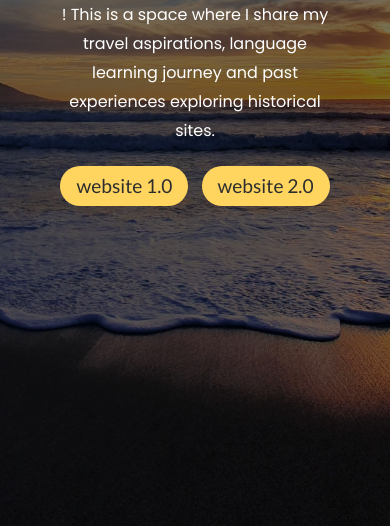
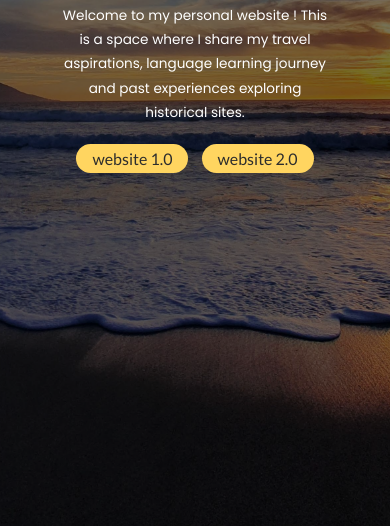
Before and after one commit to mokhelek/websites-landing-page, a plain HTML site: page index.html in a window 390 px wide. Shown: the part 318-844 px from the top of the page. Drawn offline with nearby package versions, Linux system fonts and the light colour scheme.

```diff
--- a/assets/css/styling.css
+++ b/assets/css/styling.css
@@ -62,6 +62,11 @@
         font-size: 3rem;
     }
     #text-wrapper p{
+        font-size: 0.85rem;
+    }
+    #button-2,#button-1{
+        width: 7rem;
+        height: 1.8rem;
         font-size: 1rem;
     }
   }
```
